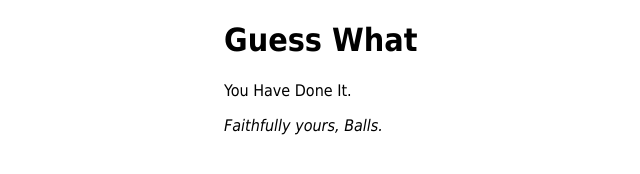
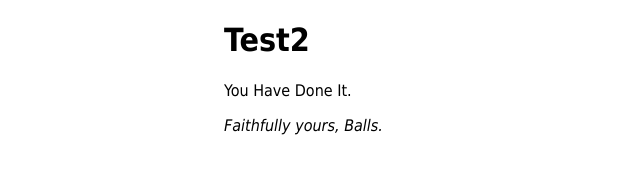
Before and after one commit to MY-Gokumo/testjenkins, a plain HTML site: page index2.html in a window 1280 px wide. Shown: the whole page, without its empty margins (136-776 px from the left). Drawn offline with Linux system fonts and the light colour scheme.

Commit message:
Update index2.html

```diff
--- a/index2.html
+++ b/index2.html
@@ -9,7 +9,7 @@ font-family: Tahoma, Verdana, Arial, sans-serif; }
 </style>
 </head>
 <body>
-<h1>Guess What</h1>
+<h1>Test2</h1>
 <p>You Have Done It.</p>
 <p><em>Faithfully yours, Balls.</em></p>
 </body>
```
